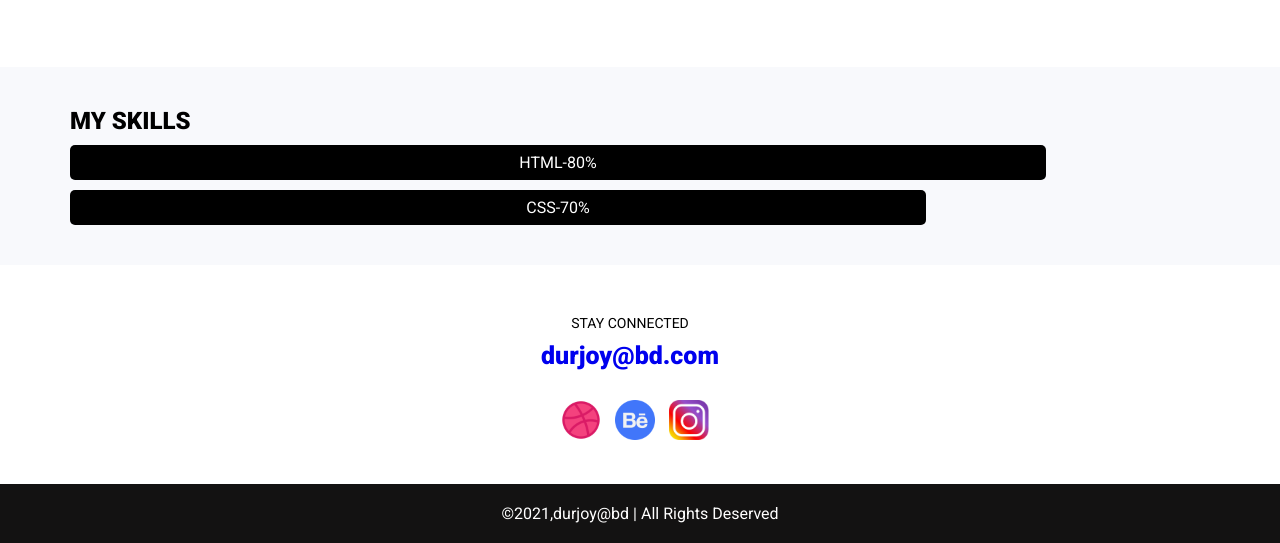
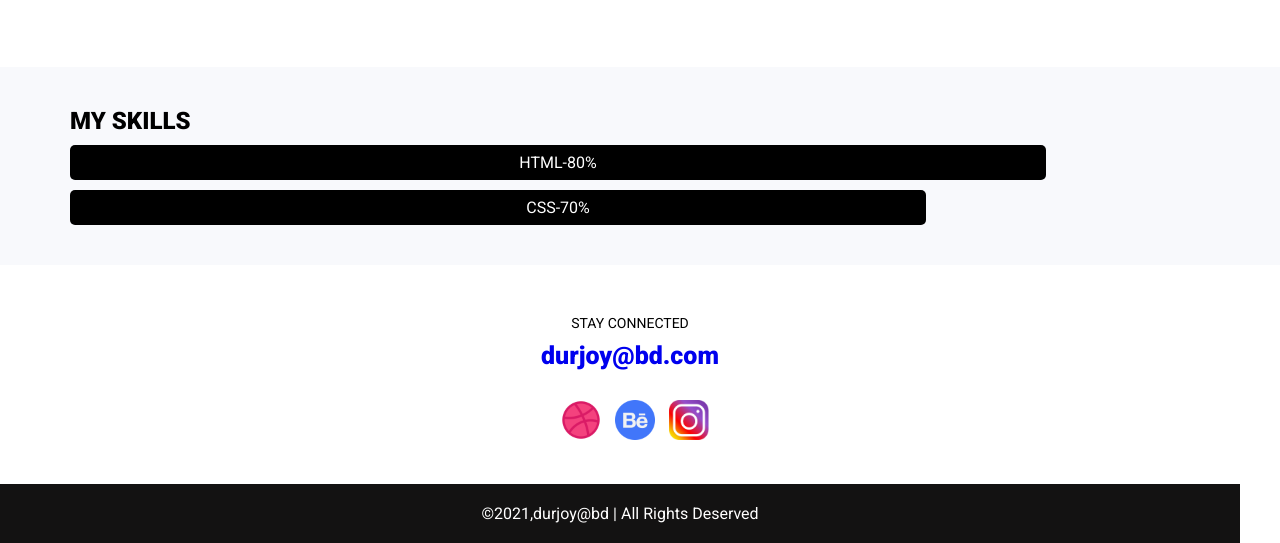
Before and after one commit to durjoybd14/assignment-1, a plain HTML site: page index.html in a window 1280 px wide. Shown: the part 1871-2414 px from the top of the page. Drawn offline with Linux system fonts and the light colour scheme.

Commit message:
footer size added

```diff
--- a/style.css
+++ b/style.css
@@ -13,7 +13,7 @@ img{
     display: block;
 }
 
-section{
+section,footer{
     width: 1200px;
 }
 
```
